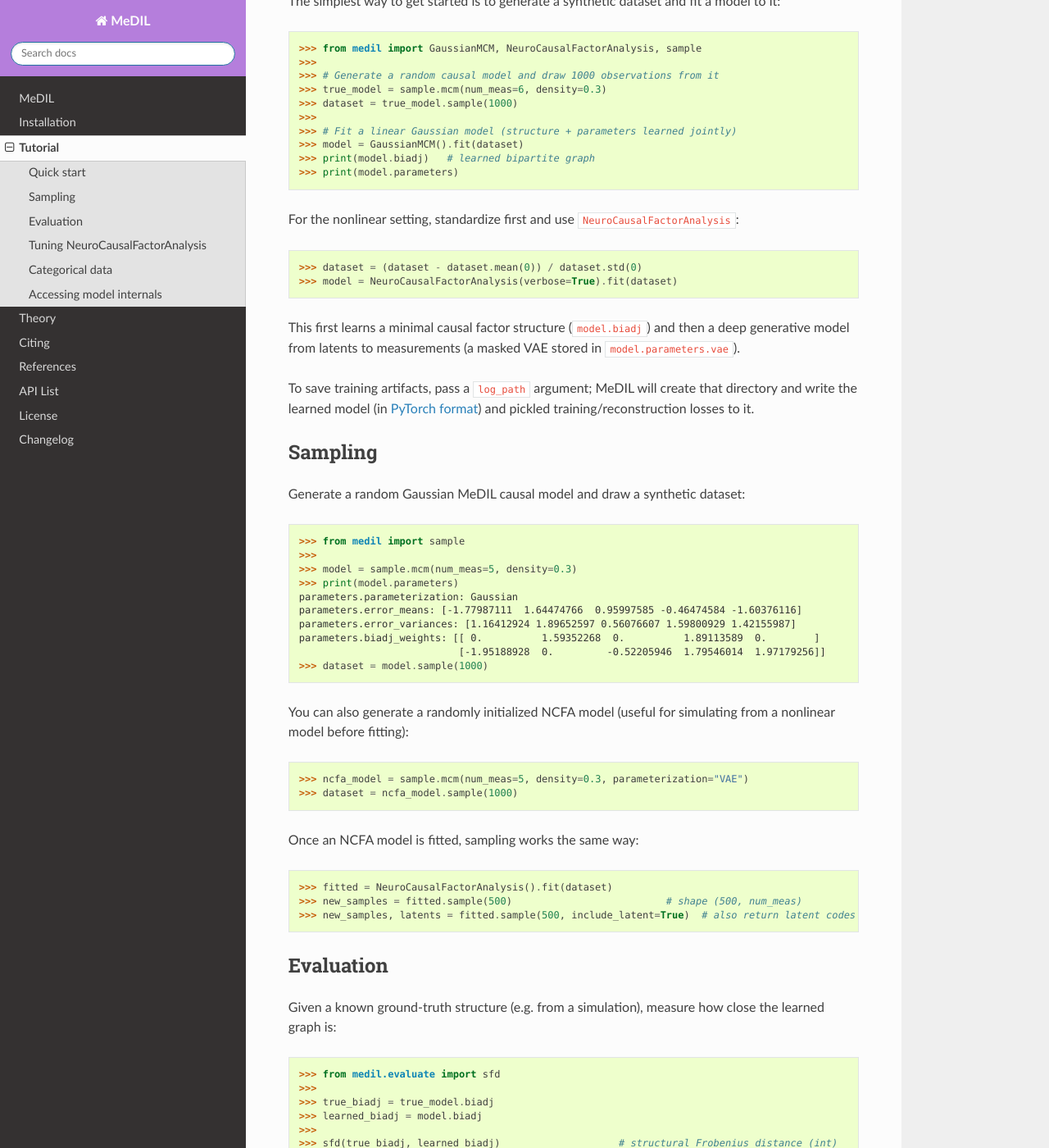
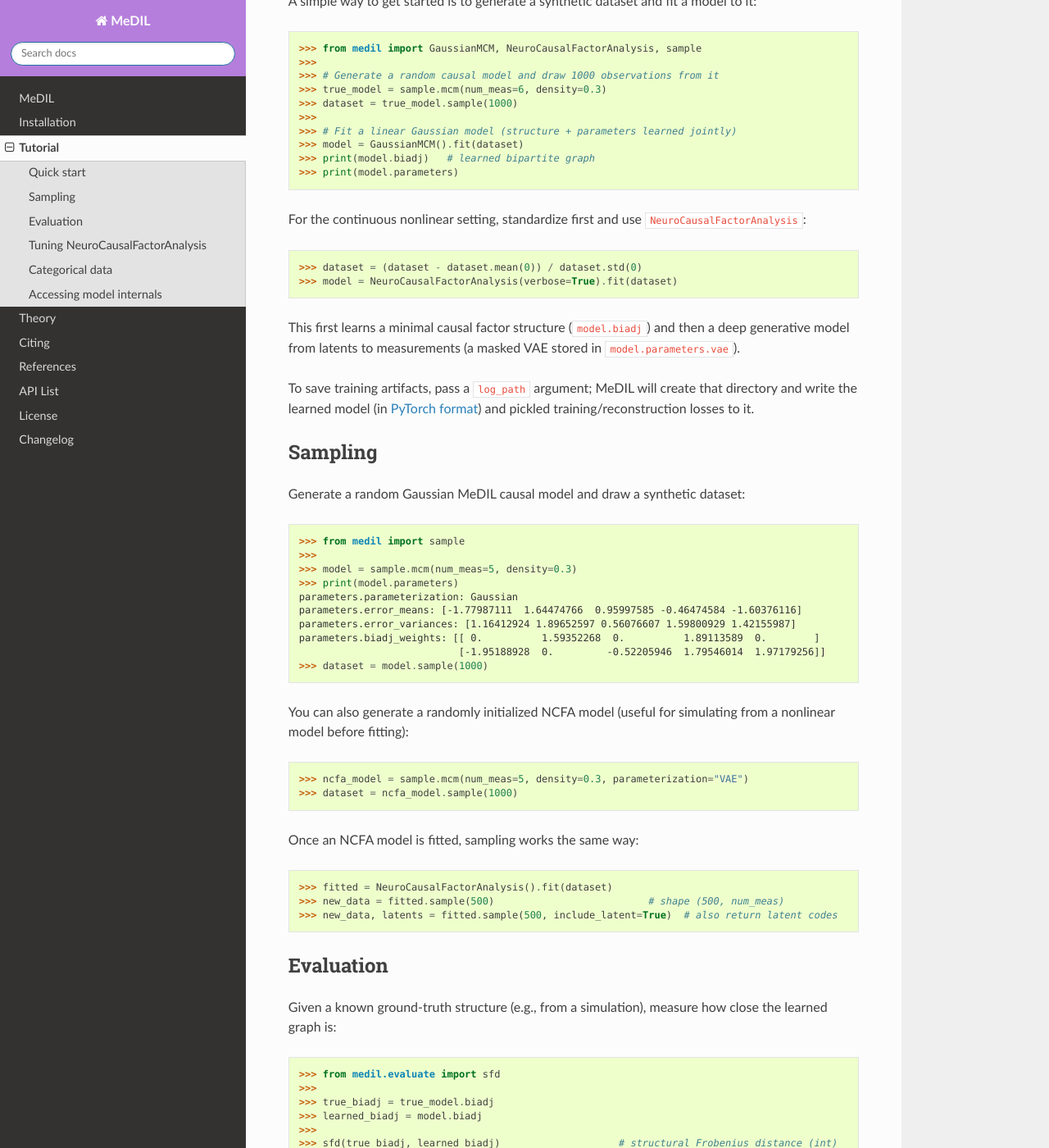
Before and after one commit to Alex-Markham/medil, a Sphinx documentation site: the page built from docs/tutorial.rst, in a window 1280 px wide and 1400 px high, scrolled down 226 px. Shown: the whole window at 82% size. Built offline with Sphinx 7.4.7 and the Read the Docs theme 3.1.0, drawn with Linux system fonts in a browser that asks for light colours; some of the changed text lies outside the part shown.

Commit message:
docs: polishing

```diff
--- a/docs/tutorial.rst
+++ b/docs/tutorial.rst
@@ -19,7 +19,7 @@ The simplest way to get started is to generate a synthetic dataset and fit a mod
    >>> print(model.biadj)   # learned bipartite graph
    >>> print(model.parameters)
 
-For the nonlinear setting, standardize first and use ``NeuroCausalFactorAnalysis``:
+For the continuous nonlinear setting, standardize first and use ``NeuroCausalFactorAnalysis``:
 
 .. code-block:: python
 
@@ -28,10 +28,7 @@ For the nonlinear setting, standardize first and use ``NeuroCausalFactorAnalysis
 
 This first learns a minimal causal factor structure (``model.biadj``) and then a deep generative model from latents to measurements (a masked VAE stored in ``model.parameters.vae``).
 
-To save training artifacts, pass a ``log_path`` argument; MeDIL will create
-that directory and write the learned model (in
-`PyTorch format <https://pytorch.org/tutorials/beginner/saving_loading_models.html>`_)
-and pickled training/reconstruction losses to it.
+To save training artifacts, pass a ``log_path`` argument; MeDIL will create that directory and write the learned model (in `PyTorch format <https://pytorch.org/tutorials/beginner/saving_loading_models.html>`_) and pickled training/reconstruction losses to it.
 
 
 Sampling
@@ -52,8 +49,7 @@ Generate a random Gaussian MeDIL causal model and draw a synthetic dataset:
                               [-1.95188928  0.         -0.52205946  1.79546014  1.97179256]]
    >>> dataset = model.sample(1000)
 
-You can also generate a randomly initialized NCFA model (useful for simulating
-from a nonlinear model before fitting):
+You can also generate a randomly initialized NCFA model (useful for simulating from a nonlinear model before fitting):
 
 .. code-block:: python
 
@@ -65,14 +61,14 @@ Once an NCFA model is fitted, sampling works the same way:
 .. code-block:: python
 
    >>> fitted = NeuroCausalFactorAnalysis().fit(dataset)
-   >>> new_samples = fitted.sample(500)                          # shape (500, num_meas)
-   >>> new_samples, latents = fitted.sample(500, include_latent=True)  # also return latent codes
+   >>> new_data = fitted.sample(500)                          # shape (500, num_meas)
+   >>> new_data, latents = fitted.sample(500, include_latent=True)  # also return latent codes
 
 
 Evaluation
 ----------
 
-Given a known ground-truth structure (e.g. from a simulation), measure how close the learned graph is:
+Given a known ground-truth structure (e.g., from a simulation), measure how close the learned graph is:
 
 .. code-block:: python
 
@@ -123,8 +119,8 @@ For discrete measurements, use the g-test for structure learning and set
    >>> # dataset contains integer class indices (e.g. 0, 1, 2 for K=3)
    >>> model = NeuroCausalFactorAnalysis()
    >>> model.hyperparams.update({"method": "g-test", "num_classes": 3})
-   >>> model.fit(dataset)          # no standardization needed
-   >>> samples = model.sample(500) # integer class indices in {0, 1, 2}
+   >>> model.fit(dataset)
+   >>> dataset = model.sample(500) # integer class indices in {0, 1, 2}
 
 A single ``num_classes`` value applies uniformly to all measurements.
 If variables differ in cardinality, set ``num_classes`` to the maximum;
```
Also changed, not shown: other parts of docs/tutorial.rst (+1 -1 lines), CHANGELOG.md (+3 -6 lines).
